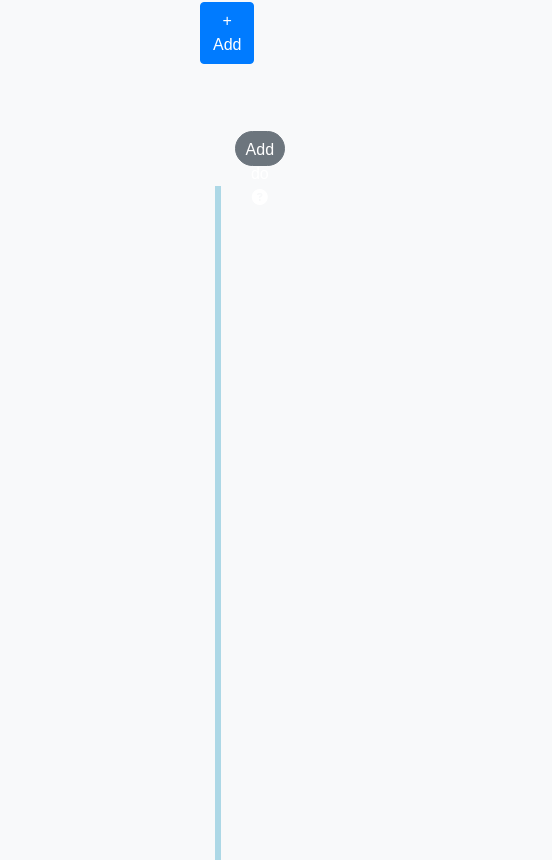
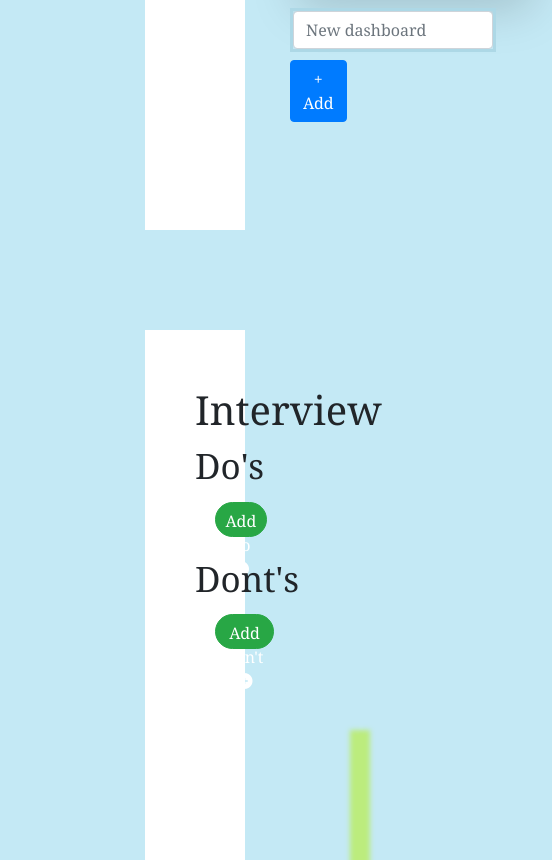
Before and after one commit to anushaodilzoda/project3, a React (Create React App) app in the folder Express-React-App/client/: page / in a window 390 px wide. Shown: the part 1140-2000 px from the top of the page, 552 px wide, since content can reach past the window. Built offline with nearby package versions, Linux system fonts and the light colour scheme; no server answers.

Commit message:
added css to do and donts

```diff
--- a/Express-React-App/client/src/App.css
+++ b/Express-React-App/client/src/App.css
@@ -1,11 +1,12 @@
 body {
   font-size: 20px;
-  background-color: #f8f9fa;
+  background-color: #abe1f1b3;
   font-family: sans-serif !important;
+  font-family: Cambria, Cochin, Georgia, Times, "Times New Roman", serif !important;
 }
 
 .navbar {
-  background-color: #62b5ce !important;
+  background-color: #0d799c8c !important;
 }
 
 /* ........................................... */
@@ -28,16 +29,12 @@ body {
 /* Home Page style */
 /* ........................................... */
 
-.content {
-  margin: 50px 100px;
-}
-
-.DoAndDontsContent {
-  margin: 50px 280px 100px 100px;
+.content, .DoAndDontsContent{
+  margin: 50px 145px;
 }
 
 .dashboard-content {
-  background-color: #e3e4e44d;
+  background-color: #e3e4e4;
   margin: 50px 200px;
   padding: 30px 50px;
   color: #1b3d63;
@@ -65,26 +62,55 @@ img {
 .anyClass {
   height: 150px;
   overflow-y: scroll;
-  border: 3px solid lightblue !important;
+  border: 3px solid grey#202529 !important;
   height: 700px;
-  margin-top:20px;
+  margin-top: 20px;
+  box-shadow:  5px 5px 5px 10px rgb(188, 236, 125);
 }
-.col-md-1{
-  margin-left:10px!important;
+.col-md-1 {
+  margin-left: 10px !important;
 }
 
-.like{
-  margin-top:10px;
-}
-.txt{
+.like {
   margin-top: 10px;
 }
-.odd{
-color: sienna;
+.txt {
+  margin-top: 10px;
 }
 
-.even{
-color: steelblue;
+.topics{
+  padding: 50px 0px;
+  background-color:  white !important;
+  margin-bottom: 100px;
+}
+.dodont{
+  padding: 50px;
+  background-color: white !important;
+}
+
+.dodont .header{
+  font-size: 40px;
+  text-align: center;
+}
+.dodont .row .do{
+  font-size: 35px;
+  text-align: center;
+}
+.dodont .row .dont{
+  font-size: 35px;
+  text-align: center;
+}
+
+.odd {
+  color: tomato;
+
+}
+
+.even {
+  color: green;
+}
+.inline {
+  display: inline-block;
 }
 
 /* ........................................... */
@@ -112,6 +138,7 @@ a {
 }
 
 .question-section {
+  font-family: serif !important;
   padding: 10px 0px;
   background-color: white;
   margin: 10px 0px 15px 10px;
@@ -120,6 +147,7 @@ a {
 
 .answer-section {
   margin-top: 30px;
+  font-family: Cambria, Cochin, Georgia, Times, "Times New Roman", serif !important;
 }
 .answer {
   font-size: 17px;
@@ -140,18 +168,18 @@ a {
 /* ........................................... */
 /* Login an Signup pages */
 /* ........................................... */
-.login, .signup{
+.login,
+.signup {
   /* background-image: url("https://usersnap.com/blog/wp-content/uploads/2017/04/web-design-background.png"); */
   background-color: #0173a7;
   /* background-position: center;
   background-attachment: fixed; */
   /* background-repeat: no-repeat;  */
   background-size: cover;
-  height:100vh;
+  height: 100vh;
 }
 
-
-.wrapper-box{
+.wrapper-box {
   padding: 40px;
   background: #54b3dead;
   width: 370px;
@@ -165,7 +193,7 @@ a {
   padding: 200px 20px 0 0px;
   text-align: center;
 }
-.wrapper a{
+.wrapper a {
   color: white;
 }
 .wrapper button {
@@ -178,7 +206,7 @@ a {
   margin: 20px 0px 30px 0px;
 }
 
-.wrapper a{
+.wrapper a {
   border-bottom: 1px solid white;
 }
 
--- a/Express-React-App/client/src/components/DoAndDonts.jsx
+++ b/Express-React-App/client/src/components/DoAndDonts.jsx
@@ -58,7 +58,7 @@ class DoAndDonts extends Component {
       .catch((err) => console.log(err));
   };
 
-  handleLike(answerID) {
+  handleLikeDo(answerID) {
     API.addLike(answerID)
       .then((res) => this.loadDo())
       .catch((err) => console.log(err));
@@ -83,7 +83,7 @@ class DoAndDonts extends Component {
       .then((res) => this.loadDont())
       .catch((err) => console.log(err));
   };
-  handleLike(answerID) {
+  handleLikeDont(answerID) {
     API.addLike(answerID)
       .then((res) => this.loadDont())
       .catch((err) => console.log(err));
@@ -93,18 +93,34 @@ class DoAndDonts extends Component {
     var { addNewDo } = this.state;
     var { addNewDont } = this.state;
 
-
     return (
+      <div className="dodont">
+        <div className="header">Interview</div>
+        <div className="row">
+          <div className="col-md-7 do">
+            Do's{" "}
+            <button
+              onClick={this.toggle1}
+              className="btn btn-success badge-pill newbtn mb-3"
+            >
+              {addNewDo == false ? "Add do " : "Hide do"}{" "}
+              <i className="fas fa-plus-circle"></i>
+            </button>
+          </div>
+          <div className="col-md-3 dont">
+            Dont's{" "}
+            <button
+              onClick={this.toggle2}
+              className="btn btn-success badge-pill newbtn mb-3"
+            >
+              {addNewDont == false ? "Add don't " : "Hide don't"}{" "}
+              <i className="fas fa-plus-circle"></i>
+            </button>
+          </div>
+        </div>
         <div className="row DoAndDontsContent">
           {/* =============  Do */}
           <div className=" col-md-6">
-        <button
-                onClick={this.toggle1}
-                className="btn btn-secondary badge-pill newbtn"
-              >
-                {addNewDont == false ? "Add do " : "Hide do"}{" "}
-                <i className="fas fa-question-circle"></i>
-              </button>
             {addNewDo == true ? (
               <form>
                 <div className="form-group txt">
@@ -131,15 +147,21 @@ class DoAndDonts extends Component {
             <div className="anyClass">
               {this.state.allDo.map((each, index) => (
                 <div className="row">
-                <div className="col-md-1 txt">{index + 1 + "."}</div>
-                <div className={(index%2==0 ? "col-md-8 txt even": "col-md-8 txt odd")}>{each.text}</div>
+                  <div className="col-md-1 txt"></div>
+                  <div
+                    className={
+                      index % 2 == 0 ? "col-md-8 txt even" : "col-md-8 txt odd"
+                    }
+                  >
+                    {each.text}
+                  </div>
                   <div className="col-md-2 txt">
                     <button
-                  onClick={() => this.handleLike(each._id)}
-                  className="btn btn-outline-primary"
+                      onClick={() => this.handleLikeDo(each._id)}
+                      className="btn btn-outline-success"
                     >
                       <i className="far fa-thumbs-up"></i>{" "}
-                  <span className="badge badge-primary">{each.like}</span>
+                      <span className="badge badge-success">{each.like}</span>
                     </button>
                   </div>
                 </div>
@@ -149,13 +171,6 @@ class DoAndDonts extends Component {
 
           {/* =============  Don't */}
           <div className=" col-md-6">
-        <button
-                onClick={this.toggle2}
-                className="btn btn-secondary badge-pill newbtn"
-              >
-                {addNewDont == false ? "Add don't " : "Hide don't"}{" "}
-                <i className="fas fa-question-circle"></i>
-              </button>
             {addNewDont == true ? (
               <form>
                 <div className="form-group txt">
@@ -181,19 +196,26 @@ class DoAndDonts extends Component {
             <div className="anyClass">
               {this.state.allDont.map((each, index) => (
                 <div className="row">
-                <div className="col-md-1 txt">{index + 1 + "."}</div>
-                <div className={(index%2==0 ? "col-md-8 txt even": "col-md-8 txt odd")}>{each.text}</div>
+                  <div className="col-md-1 txt"></div>
+                  <div
+                    className={
+                      index % 2 == 0 ? "col-md-8 txt even" : "col-md-8 txt odd"
+                    }
+                  >
+                    {each.text}
+                  </div>
                   <div className="col-md-2 txt">
                     <button
-                  onClick={() => this.handleLike(each._id)}
-                  className="btn btn-outline-primary"
+                      onClick={() => this.handleLikeDont(each._id)}
+                      className="btn btn-outline-success"
                     >
                       <i className="far fa-thumbs-up"></i>{" "}
-                  <span className="badge badge-primary">{each.like}</span>
+                      <span className="badge badge-success">{each.like}</span>
                     </button>
                   </div>
                 </div>
               ))}
+            </div>
           </div>
         </div>
       </div>
--- a/Express-React-App/client/src/pages/home.jsx
+++ b/Express-React-App/client/src/pages/home.jsx
@@ -13,11 +13,12 @@ class Home extends Component {
       <React.Fragment>
         <Navbar />
         <div className="content">
-          <h2>Home</h2>
+        <h2>Home</h2>
+        <div className="topics">
           <Topics />
-
+          </div>
           <DoAndDonts />
-        </div>
+          </div>
         <Footer />
       </React.Fragment>
     );
--- a/Express-React-App/client/src/pages/posts.jsx
+++ b/Express-React-App/client/src/pages/posts.jsx
@@ -95,7 +95,7 @@ class Posts extends Component {
           {questions.map((each) => (
             <div className="row question-section shadow-sm">
               <div className="col-md-1 my-1" style={{fontSize: 13, color: "gray"}}>{each.formattedDate}</div>
-              <div className="col-md-10">
+              <div className="col-md-9">
                 <a href="javascript:;" onClick={() => this.handleShowAnswer(each._id)}>
                 {each.question+"   "}
                 <i style={{fontSize: 13}} className={showAnswer==each._id ? "fas fa-minus" : "fas fa-plus"}></i>
```
Lines whose indentation alone changed are shown as unchanged.
